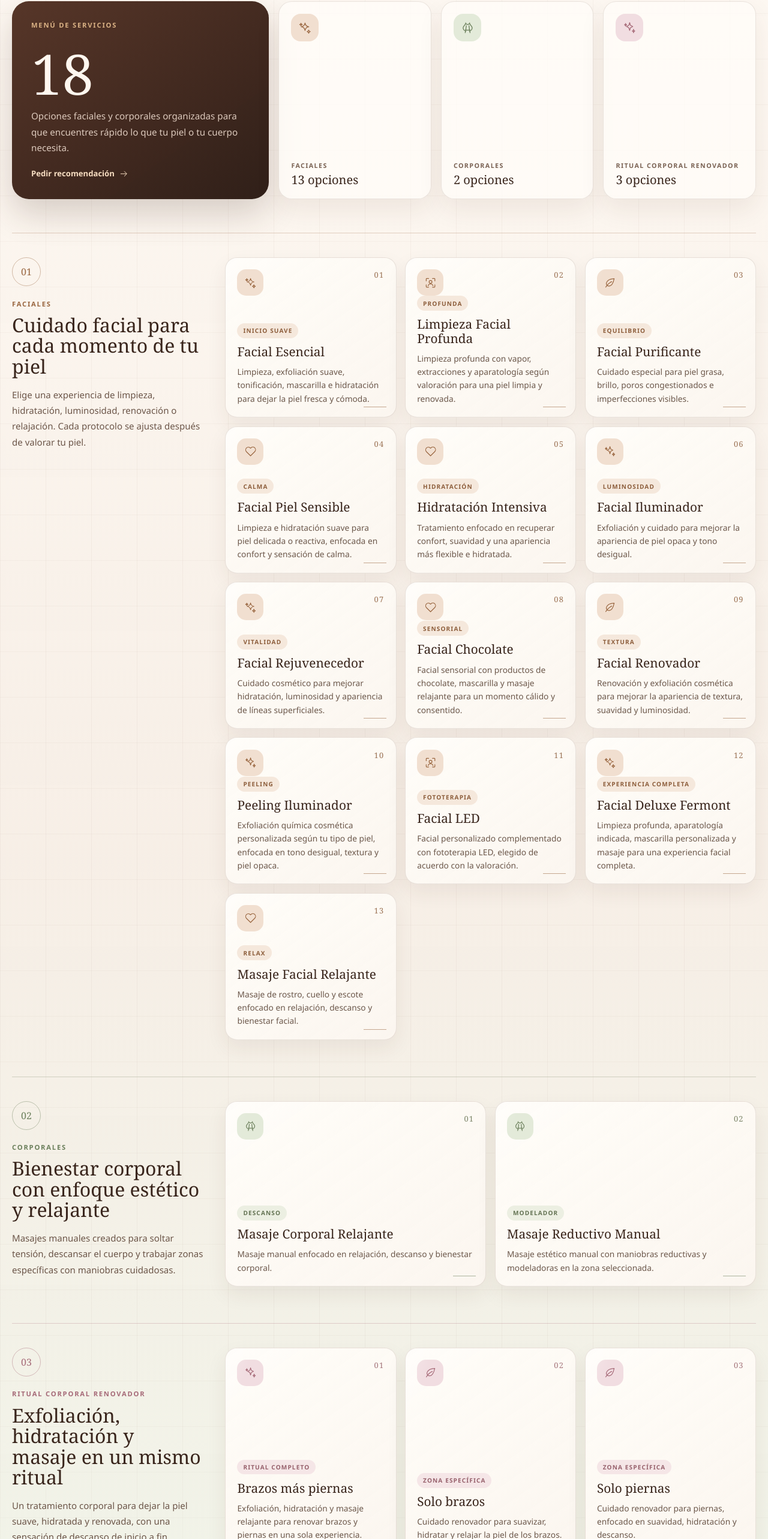
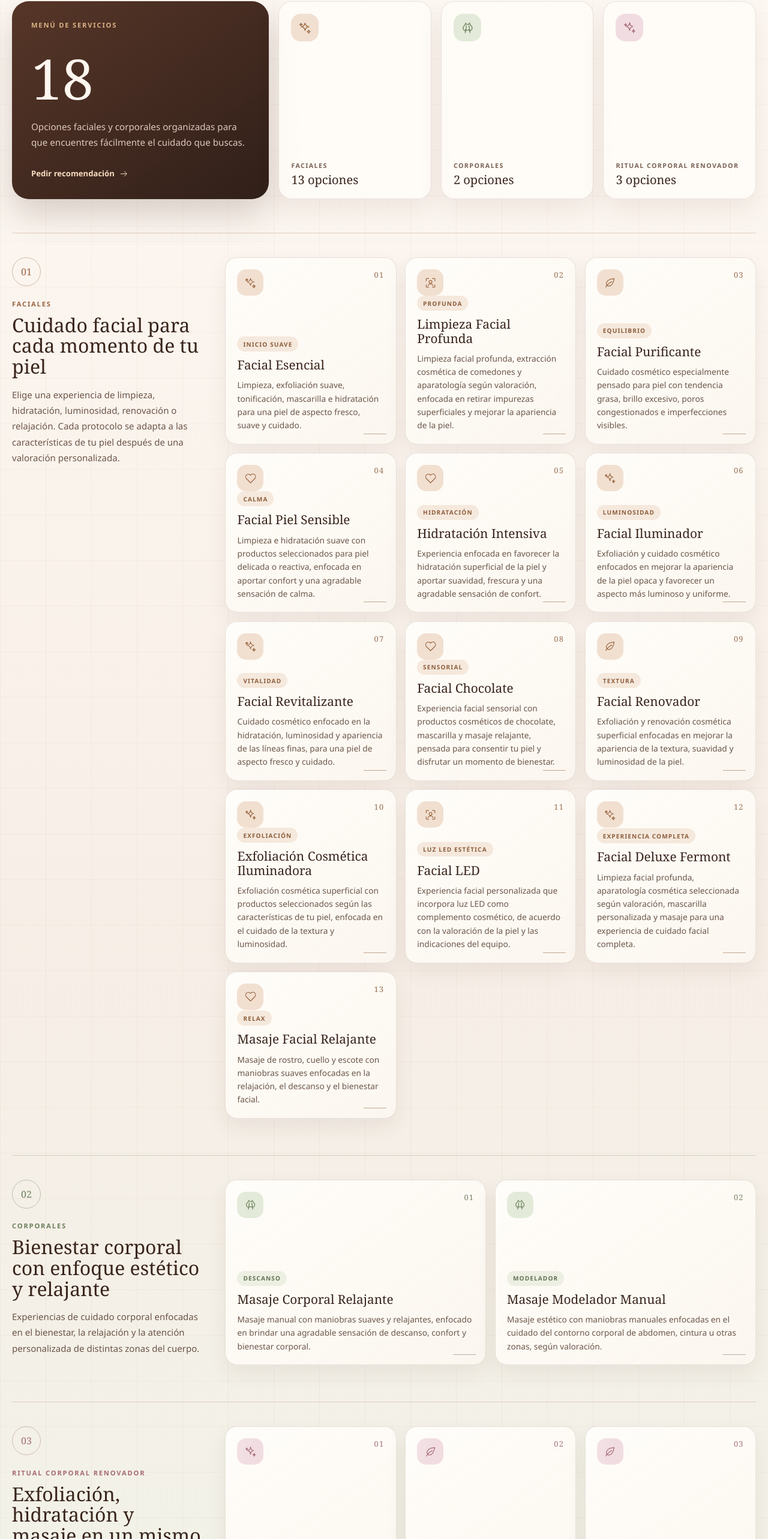
Before and after one commit to xThunderking/fermont, a React (Vite) app: page / in a window 1280 px wide. Shown: the part 1316-3882 px from the top of the page at 60% size. Built offline with nearby package versions, Linux system fonts and the light colour scheme; no server answers.

Commit message:
pagina web

```diff
--- a/src/publicSite/PublicHome.jsx
+++ b/src/publicSite/PublicHome.jsx
@@ -119,7 +119,7 @@ function PublicHome() {
             <article className="public-service-menu-card">
               <span className="public-service-menu-label">Menú de servicios</span>
               <strong>{totalServices}</strong>
-              <p>Opciones faciales y corporales organizadas para que encuentres rápido lo que tu piel o tu cuerpo necesita.</p>
+              <p>Opciones faciales y corporales organizadas para que encuentres fácilmente el cuidado que buscas.</p>
               <a href={publicSiteConfig.recommendationWhatsapp} target="_blank" rel="noreferrer">
                 Pedir recomendación <PublicIcon name="arrow" />
               </a>
@@ -184,7 +184,9 @@ function PublicHome() {
 
           <div className="public-services-note" data-reveal="up">
             <span><PublicIcon name="heart" /></span>
-            <p>Cada servicio se personaliza de acuerdo con las características y necesidades de tu piel. Productos y aparatología pueden variar después de la valoración.</p>
+            <p>Cada servicio se adapta a las características de tu piel, tus necesidades y posibles contraindicaciones. Los productos y técnicas utilizados pueden variar después de la valoración.
+              <br /><br />
+              Nuestros servicios tienen fines estéticos y de bienestar; no sustituyen la valoración ni la atención médica. Los resultados pueden variar de una persona a otra.</p>
             <a href={publicSiteConfig.whatsapp} target="_blank" rel="noreferrer">
               Agendar valoración <PublicIcon name="arrow" />
             </a>
@@ -273,7 +275,7 @@ function PublicHome() {
             <div className="public-contact-glow" aria-hidden="true" />
             <p className="public-eyebrow public-eyebrow-light"><span /> Agenda tu momento</p>
             <h2>¿Lista para comenzar?</h2>
-            <p className="public-contact-intro">Escríbenos y con gusto encontraremos el tratamiento y el horario ideal para ti.</p>
+            <p className="public-contact-intro">Escríbenos y con gusto te ayudaremos a encontrar la experiencia de cuidado y el horario más adecuado para ti.</p>
 
             <div className="public-contact-details">
               <div><span><PublicIcon name="clock" /></span><p><small>Horario</small>{publicSiteConfig.schedule}</p></div>
--- a/src/publicSite/siteConfig.js
+++ b/src/publicSite/siteConfig.js
@@ -13,7 +13,7 @@ export const serviceCategories = [
     icon: 'sparkles',
     kicker: 'Faciales',
     title: 'Cuidado facial para cada momento de tu piel',
-    description: 'Elige una experiencia de limpieza, hidratación, luminosidad, renovación o relajación. Cada protocolo se ajusta después de valorar tu piel.',
+    description: 'Elige una experiencia de limpieza, hidratación, luminosidad, renovación o relajación. Cada protocolo se adapta a las características de tu piel después de una valoración personalizada.',
     accent: '#9a6741',
     soft: '#f1dfd0',
     items: [
@@ -21,79 +21,79 @@ export const serviceCategories = [
         icon: 'sparkles',
         title: 'Facial Esencial',
         tag: 'Inicio suave',
-        description: 'Limpieza, exfoliación suave, tonificación, mascarilla e hidratación para dejar la piel fresca y cómoda.',
+        description: 'Limpieza, exfoliación suave, tonificación, mascarilla e hidratación para una piel de aspecto fresco, suave y cuidado.',
       },
       {
         icon: 'scan',
         title: 'Limpieza Facial Profunda',
         tag: 'Profunda',
-        description: 'Limpieza profunda con vapor, extracciones y aparatología según valoración para una piel limpia y renovada.',
+        description: 'Limpieza facial profunda, extracción cosmética de comedones y aparatología según valoración, enfocada en retirar impurezas superficiales y mejorar la apariencia de la piel.',
       },
       {
         icon: 'leaf',
         title: 'Facial Purificante',
         tag: 'Equilibrio',
-        description: 'Cuidado especial para piel grasa, brillo, poros congestionados e imperfecciones visibles.',
+        description: 'Cuidado cosmético especialmente pensado para piel con tendencia grasa, brillo excesivo, poros congestionados e imperfecciones visibles.',
       },
       {
         icon: 'heart',
         title: 'Facial Piel Sensible',
         tag: 'Calma',
-        description: 'Limpieza e hidratación suave para piel delicada o reactiva, enfocada en confort y sensación de calma.',
+        description: 'Limpieza e hidratación suave con productos seleccionados para piel delicada o reactiva, enfocada en aportar confort y una agradable sensación de calma.',
       },
       {
         icon: 'heart',
         title: 'Hidratación Intensiva',
         tag: 'Hidratación',
-        description: 'Tratamiento enfocado en recuperar confort, suavidad y una apariencia más flexible e hidratada.',
+        description: 'Experiencia enfocada en favorecer la hidratación superficial de la piel y aportar suavidad, frescura y una agradable sensación de confort.',
       },
       {
         icon: 'stars',
         title: 'Facial Iluminador',
         tag: 'Luminosidad',
-        description: 'Exfoliación y cuidado para mejorar la apariencia de piel opaca y tono desigual.',
+        description: 'Exfoliación y cuidado cosmético enfocados en mejorar la apariencia de la piel opaca y favorecer un aspecto más luminoso y uniforme.',
       },
       {
         icon: 'sparkles',
-        title: 'Facial Rejuvenecedor',
+        title: 'Facial Revitalizante',
         tag: 'Vitalidad',
-        description: 'Cuidado cosmético para mejorar hidratación, luminosidad y apariencia de líneas superficiales.',
+        description: 'Cuidado cosmético enfocado en la hidratación, luminosidad y apariencia de las líneas finas, para una piel de aspecto fresco y cuidado.',
       },
       {
         icon: 'heart',
         title: 'Facial Chocolate',
         tag: 'Sensorial',
-        description: 'Facial sensorial con productos de chocolate, mascarilla y masaje relajante para un momento cálido y consentido.',
+        description: 'Experiencia facial sensorial con productos cosméticos de chocolate, mascarilla y masaje relajante, pensada para consentir tu piel y disfrutar un momento de bienestar.',
       },
       {
         icon: 'leaf',
         title: 'Facial Renovador',
         tag: 'Textura',
-        description: 'Renovación y exfoliación cosmética para mejorar la apariencia de textura, suavidad y luminosidad.',
+        description: 'Exfoliación y renovación cosmética superficial enfocadas en mejorar la apariencia de la textura, suavidad y luminosidad de la piel.',
       },
       {
         icon: 'stars',
-        title: 'Peeling Iluminador',
-        tag: 'Peeling',
-        description: 'Exfoliación química cosmética personalizada según tu tipo de piel, enfocada en tono desigual, textura y piel opaca.',
+        title: 'Exfoliación Cosmética Iluminadora',
+        tag: 'Exfoliación',
+        description: 'Exfoliación cosmética superficial con productos seleccionados según las características de tu piel, enfocada en el cuidado de la textura y luminosidad.',
       },
       {
         icon: 'scan',
         title: 'Facial LED',
-        tag: 'Fototerapia',
-        description: 'Facial personalizado complementado con fototerapia LED, elegido de acuerdo con la valoración.',
+        tag: 'Luz LED estética',
+        description: 'Experiencia facial personalizada que incorpora luz LED como complemento cosmético, de acuerdo con la valoración de la piel y las indicaciones del equipo.',
       },
       {
         icon: 'sparkles',
         title: 'Facial Deluxe Fermont',
         tag: 'Experiencia completa',
-        description: 'Limpieza profunda, aparatología indicada, mascarilla personalizada y masaje para una experiencia facial completa.',
+        description: 'Limpieza facial profunda, aparatología cosmética seleccionada según valoración, mascarilla personalizada y masaje para una experiencia de cuidado facial completa.',
       },
       {
         icon: 'heart',
         title: 'Masaje Facial Relajante',
         tag: 'Relax',
-        description: 'Masaje de rostro, cuello y escote enfocado en relajación, descanso y bienestar facial.',
+        description: 'Masaje de rostro, cuello y escote con maniobras suaves enfocadas en la relajación, el descanso y el bienestar facial.',
       },
     ],
   },
@@ -102,7 +102,7 @@ export const serviceCategories = [
     icon: 'body',
     kicker: 'Corporales',
     title: 'Bienestar corporal con enfoque estético y relajante',
-    description: 'Masajes manuales creados para soltar tensión, descansar el cuerpo y trabajar zonas específicas con maniobras cuidadosas.',
+    description: 'Experiencias de cuidado corporal enfocadas en el bienestar, la relajación y la atención personalizada de distintas zonas del cuerpo.',
     accent: '#6b7f5b',
     soft: '#e3ead9',
     items: [
@@ -110,13 +110,13 @@ export const serviceCategories = [
         icon: 'body',
         title: 'Masaje Corporal Relajante',
         tag: 'Descanso',
-        description: 'Masaje manual enfocado en relajación, descanso y bienestar corporal.',
+        description: 'Masaje manual con maniobras suaves y relajantes, enfocado en brindar una agradable sensación de descanso, confort y bienestar corporal.',
       },
       {
         icon: 'body',
-        title: 'Masaje Reductivo Manual',
+        title: 'Masaje Modelador Manual',
         tag: 'Modelador',
-        description: 'Masaje estético manual con maniobras reductivas y modeladoras en la zona seleccionada.',
+        description: 'Masaje estético con maniobras manuales enfocadas en el cuidado del contorno corporal de abdomen, cintura u otras zonas, según valoración.',
       },
     ],
   },
@@ -125,7 +125,7 @@ export const serviceCategories = [
     icon: 'stars',
     kicker: 'Ritual corporal renovador',
     title: 'Exfoliación, hidratación y masaje en un mismo ritual',
-    description: 'Un tratamiento corporal para dejar la piel suave, hidratada y renovada, con una sensación de descanso de inicio a fin.',
+    description: 'Una experiencia de cuidado corporal que combina exfoliación cosmética, hidratación y masaje relajante, pensada para aportar suavidad a la piel y una agradable sensación de bienestar.',
     accent: '#a66a78',
     soft: '#f1dde1',
     items: [
@@ -133,19 +133,19 @@ export const serviceCategories = [
         icon: 'stars',
         title: 'Brazos más piernas',
         tag: 'Ritual completo',
-        description: 'Exfoliación, hidratación y masaje relajante para renovar brazos y piernas en una sola experiencia.',
+        description: 'Exfoliación cosmética, hidratación y masaje relajante para consentir la piel de brazos y piernas en una sola experiencia.',
       },
       {
         icon: 'leaf',
         title: 'Solo brazos',
         tag: 'Zona específica',
-        description: 'Cuidado renovador para suavizar, hidratar y relajar la piel de los brazos.',
+        description: 'Cuidado corporal que combina exfoliación, hidratación y masaje para aportar suavidad y una agradable sensación de bienestar a la piel de los brazos.',
       },
       {
         icon: 'leaf',
         title: 'Solo piernas',
         tag: 'Zona específica',
-        description: 'Cuidado renovador para piernas, enfocado en suavidad, hidratación y descanso.',
+        description: 'Experiencia de exfoliación, hidratación y masaje enfocada en el cuidado de la piel de las piernas, aportando suavidad y una sensación de descanso.',
       },
     ],
   },
@@ -178,19 +178,19 @@ export const careSteps = [
   {
     number: '02',
     title: 'Diseñamos tu experiencia',
-    description: 'Elegimos el protocolo y las recomendaciones adecuadas para ti.',
+    description: 'Seleccionamos el protocolo cosmético y las recomendaciones de cuidado más adecuadas según tu valoración.',
   },
   {
     number: '03',
     title: 'Acompañamos tu proceso',
-    description: 'Damos seguimiento a tu evolución para cuidar los resultados en el tiempo.',
+    description: 'Te compartimos recomendaciones de cuidado posterior y, si lo deseas, damos seguimiento a tu experiencia.',
   },
 ]
 
 export const frequentlyAskedQuestions = [
   {
     question: '¿Necesito una valoración antes de mi tratamiento?',
-    answer: 'Sí. La valoración nos permite conocer tus necesidades y recomendarte una experiencia adecuada para tu piel.',
+    answer: 'Sí. Antes de comenzar, conocemos las características de tu piel, tus objetivos de cuidado y posibles contraindicaciones para seleccionar el servicio más adecuado.',
   },
   {
     question: '¿Cómo puedo agendar una cita?',
@@ -198,6 +198,6 @@ export const frequentlyAskedQuestions = [
   },
   {
     question: '¿La atención es personalizada?',
-    answer: 'Sí. Cada visita se realiza de forma individual y el protocolo se adapta a tus objetivos de cuidado.',
+    answer: 'Sí. Cada visita se realiza de forma individual y el protocolo se adapta a tus objetivos de cuidado y a las características de tu piel.',
   },
 ]
```
Also changed, not shown: 4 other files (tests, documents, lock files or other folders).
